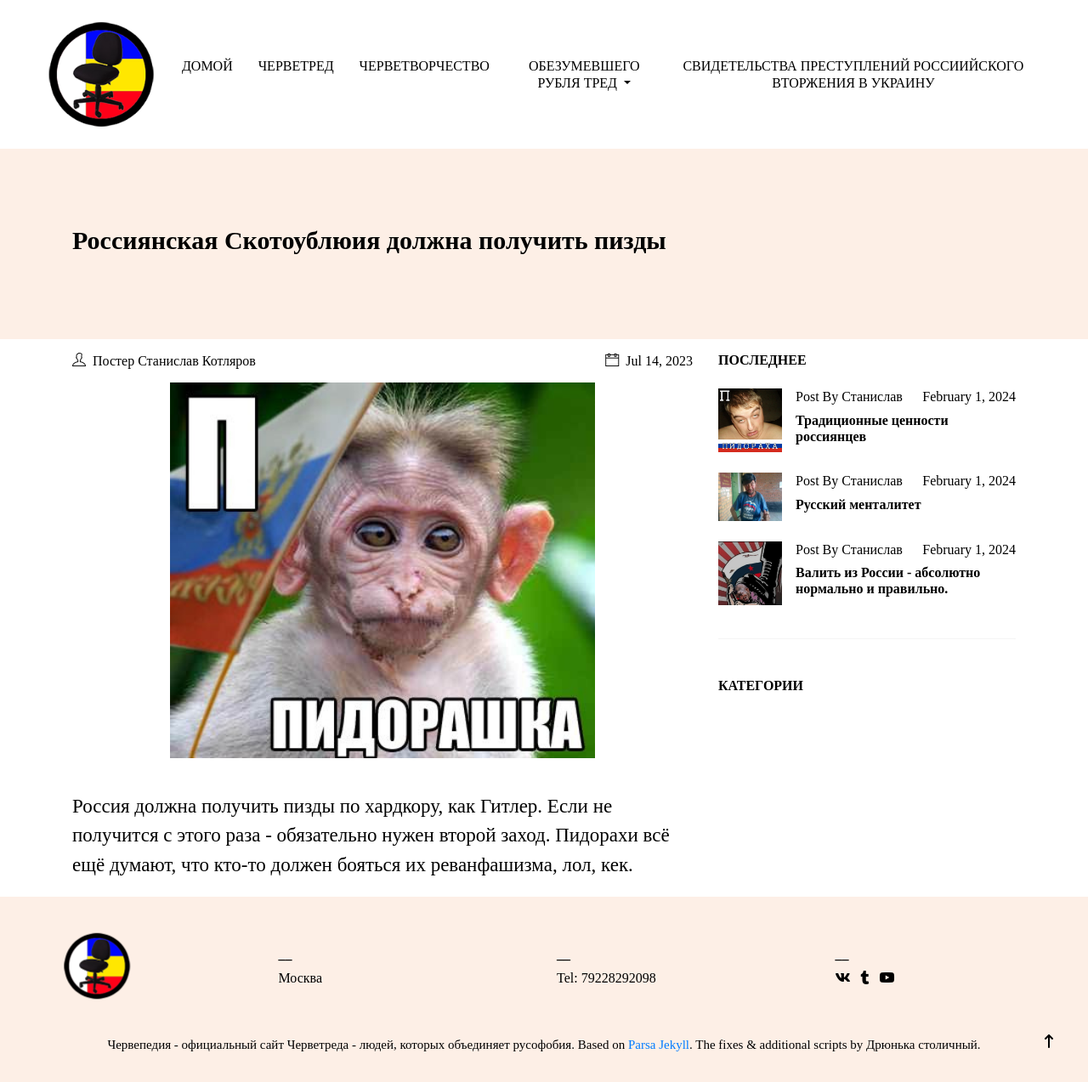
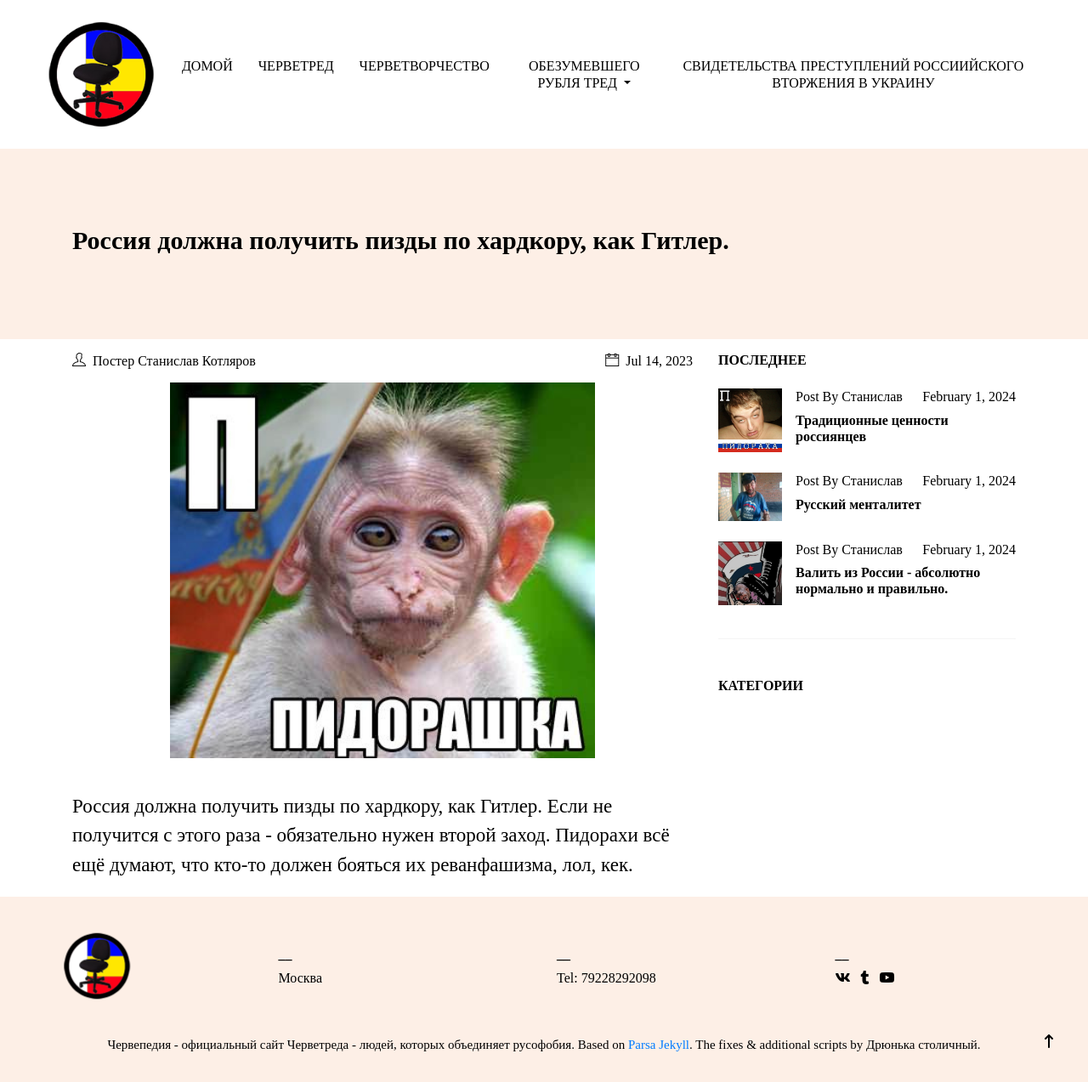
Before and after one commit to chervetred/chervetred.github.io, a Jekyll site: the page built from _posts/2023-7-14-черветред.md, in a window 1280 px wide and 1273 px high. Shown: the whole window at 85% size. Built offline with Jekyll 4.4.1, drawn with Linux system fonts in a browser that asks for light colours; some web fonts are replaced; comment, search, counter and statistics services are not loaded.

Commit message:
Update 2023-7-14-черветред.md

```diff
--- a/_posts/2023-7-14-черветред.md
+++ b/_posts/2023-7-14-черветред.md
@@ -1,6 +1,6 @@
 ---
 layout: post
-title: "Россиянская Скотоублюия должна получить пизды"
+title: "Россия должна получить пизды по хардкору, как Гитлер."
 description: "Черветред - Червепедия: официальный сайт. Черветред против России - хардкорный бой  пидорах. Готовьтесь к второму заходу на пизды, как у Гитлера. Реванфашизм пидорах больше не будет вызывать страх - лол, кек."
 permalink: /черветред/
 image: "assets/images/черветред-червепедия.png"
```
